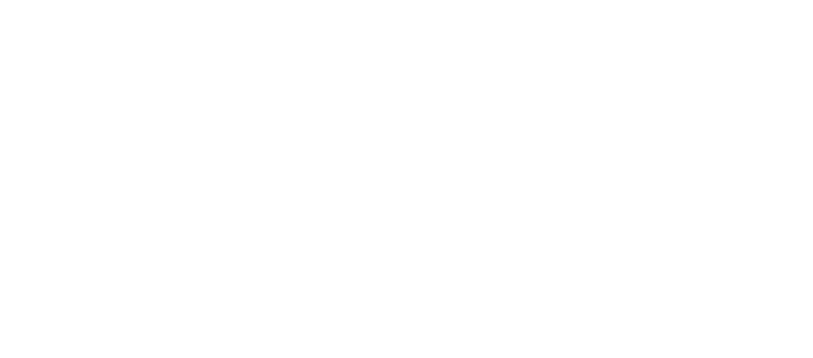
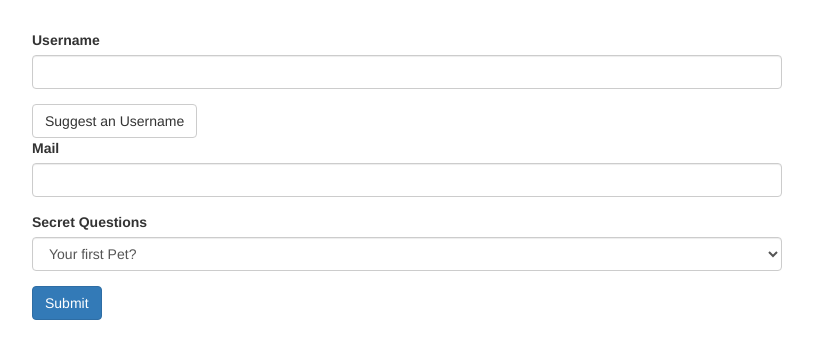
Before and after one commit to Shehyaaz/Angular-training, an Angular app: page / in a window 1280 px wide. Shown: the top 358 px of the page, without its empty margins (233-1046 px from the left). Built offline with nearby package versions, Linux system fonts and the light colour scheme.

Commit message:
initial commit

```diff
--- a/src/app/app.component.css
+++ b/src/app/app.component.css
@@ -0,0 +1,3 @@
+.container {
+  margin-top: 30px;
+}
--- a/src/app/app.component.html
+++ b/src/app/app.component.html
@@ -0,0 +1,27 @@
+<div class="container">
+  <div class="row">
+    <div class="col-xs-12 col-sm-10 col-md-8 col-sm-offset-1 col-md-offset-2">
+      <form>
+        <div id="user-data">
+          <div class="form-group">
+            <label for="username">Username</label>
+            <input type="text" id="username" class="form-control">
+          </div>
+          <button class="btn btn-default" type="button">Suggest an Username</button>
+          <div class="form-group">
+            <label for="email">Mail</label>
+            <input type="email" id="email" class="form-control">
+          </div>
+        </div>
+        <div class="form-group">
+          <label for="secret">Secret Questions</label>
+          <select id="secret" class="form-control">
+            <option value="pet">Your first Pet?</option>
+            <option value="teacher">Your first teacher?</option>
+          </select>
+        </div>
+        <button class="btn btn-primary" type="submit">Submit</button>
+      </form>
+    </div>
+  </div>
+</div>
--- a/src/app/app.component.ts
+++ b/src/app/app.component.ts
@@ -5,4 +5,8 @@
   templateUrl: './app.component.html',
   styleUrls: ['./app.component.css']
 })
-export class AppComponent { }
+export class AppComponent {
+  suggestUserName() {
+    const suggestedName = 'Superuser';
+  }
+}
```
Also changed, not shown: src/app/app.module.ts (+5 -2 lines), 1 other file (tests, documents, lock files or other folders).
